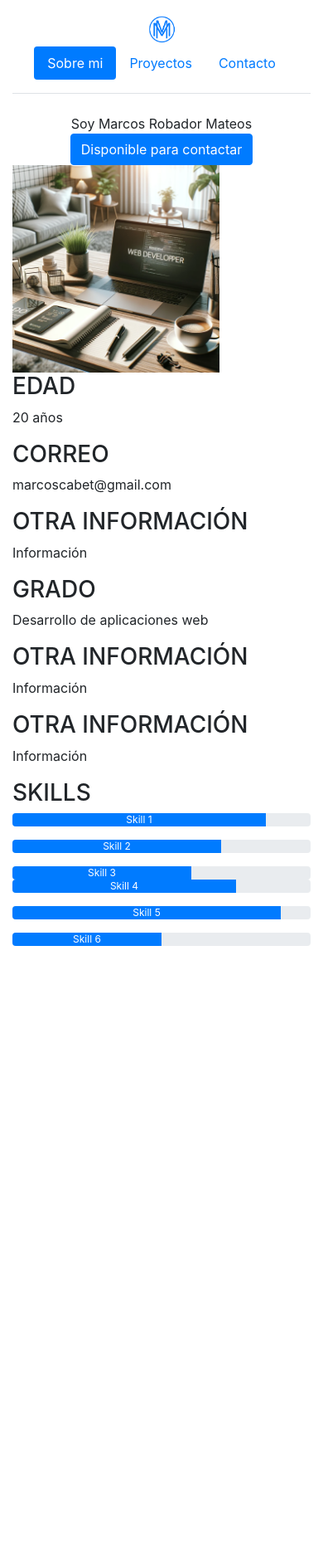
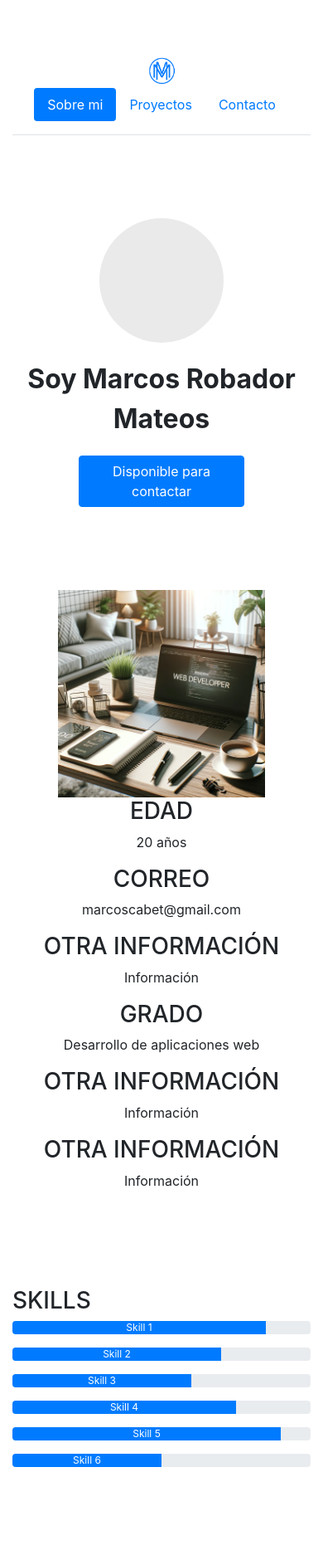
Before and after one commit to MarcosRobador/DAW, a PHP site: page / in a window 390 px wide. Shown: the whole page at 83% size. Before the commit the page ends 1140 px from the top, so only its background shows below. Run offline with PHP 8.4, Linux system fonts and the light colour scheme.

Commit message:
sobre mi y skills, responsive

```diff
--- a/Libre_Conf/Portfolio/index.html
+++ b/Libre_Conf/Portfolio/index.html
@@ -5,11 +5,12 @@
     <meta name="viewport" content="width=device-width, initial-scale=1.0">
     <title>Portfolio</title>
     <link rel="stylesheet" href="https://cdn.jsdelivr.net/npm/bootstrap@4.3.1/dist/css/bootstrap.min.css" integrity="sha384-ggOyR0iXCbMQv3Xipma34MD+dH/1fQ784/j6cY/iJTQUOhcWr7x9JvoRxT2MZw1T" crossorigin="anonymous">
-</head>
+    <link rel="stylesheet" href="style.css?v=1.0">
+  </head>
 <body>
-  <div class="container">
+  <div class="container margen"> <!-- Agregado margen inferior al contenedor del encabezado -->
     <header class="d-flex flex-wrap justify-content-center py-3 mb-4 border-bottom">
-      <img src="img/LogoPortfolio.png" alt="Logo de tu sitio" width="60" height="40">
+      <img src="img/LogoPortfolio.png" alt="Logo" width="60" height="40">
 
       <ul class="nav nav-pills">
         <li class="nav-item"><a href="#" class="nav-link active" aria-current="page">Sobre mi</a></li>
@@ -20,19 +21,19 @@
   </div>
 
   <!-- Sección de Introducción -->
-<div id="sobre-mi" class="container text-center">
+<div class="container text-center margen">
   <div class="perfil-imagen"></div>
   <div class="nombre">Soy Marcos Robador Mateos</div>
   <a href="#contactame" class="btn btn-primary boton-contacto">Disponible para contactar</a>
 </div>
 
 <!-- Información Personal y Habilidades -->
-<div class="container informacion-personal">
+<div class="container informacion-personal margen">
   <div class="row">
     <div class="col-md-4">
-      <img src="img/imagen.png" alt="Logo de tu sitio" width="250" height="250">
+      <img src="img/imagen.png" alt="imagen" class="img-fluid mx-auto d-block d-md-inline" height="250" width="250">
     </div>
-    <div class="col-md-4">
+    <div class="col-md-4 text-center text-md-left">
       <h3>EDAD</h3>
       <p>20 años</p>
       <h3>CORREO</h3>
@@ -40,7 +41,7 @@
       <h3>OTRA INFORMACIÓN</h3>
       <p>Información </p>
     </div>
-    <div class="col-md-4">
+    <div class="col-md-4 text-center text-md-left">
       <h3>GRADO</h3>
       <p>Desarrollo de aplicaciones web</p>
       <h3>OTRA INFORMACIÓN</h3>
@@ -51,7 +52,7 @@
   </div>
 </div>
 
-<div class="container habilidades">
+<div class="container habilidades margen">
   <h3>SKILLS</h3>
 
   <div class="row">
@@ -63,7 +64,7 @@
       <div class="progress mb-3">
         <div class="progress-bar" role="progressbar" style="width: 70%;" aria-valuenow="70" aria-valuemin="0" aria-valuemax="100">Skill 2</div>
       </div>
-      <div class="progress">
+      <div class="progress mb-3">
         <div class="progress-bar" role="progressbar" style="width: 60%;" aria-valuenow="60" aria-valuemin="0" aria-valuemax="100">Skill 3</div>
       </div>
     </div>
--- a/Libre_Conf/style.css
+++ b/Libre_Conf/Portfolio/style.css
@@ -30,3 +30,6 @@ body {
     background-color: #f9f9f9;
     padding: 20px 0;
   }
+  .margen {
+    margin-bottom: 100px;
+}
```
Also changed, not shown: 1 other file.
